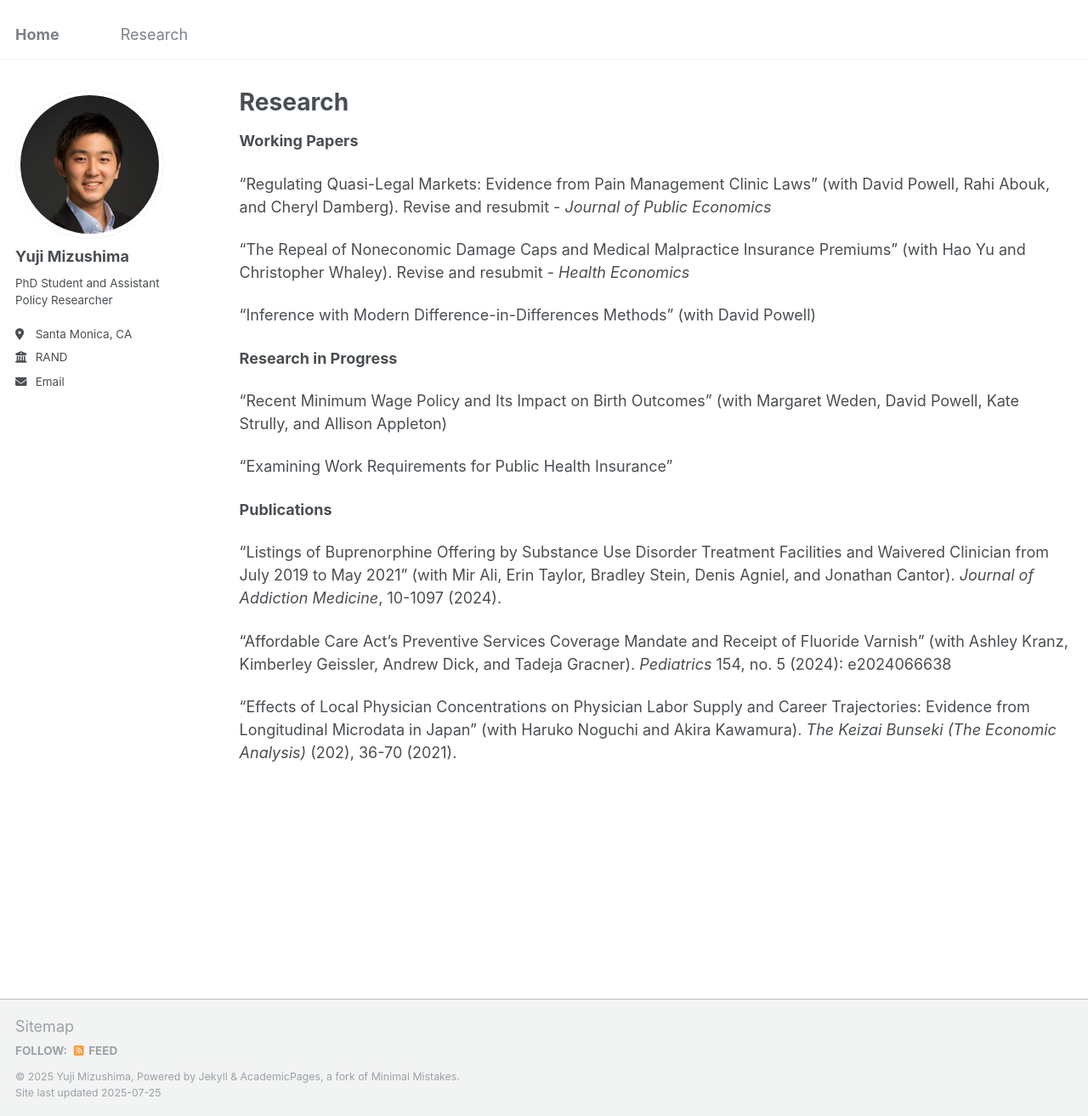
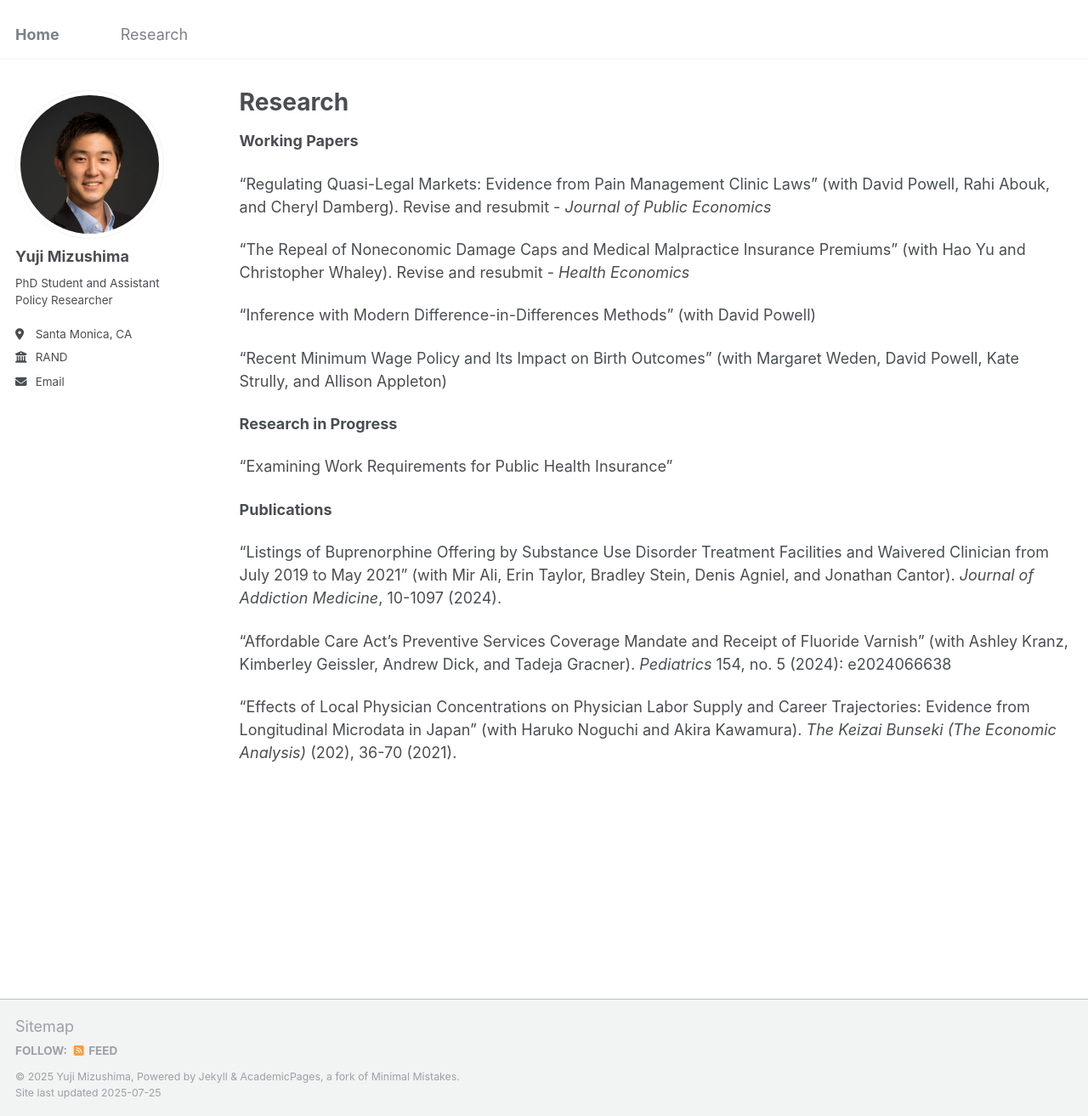
Before and after one commit to yujimizushima/yujimizushima.github.io, a Jekyll site: the page built from _pages/research.md, in a window 1280 px wide and 1313 px high. Shown: the whole window at 85% size. Built offline with Jekyll 4.4.1, drawn with Linux system fonts in a browser that asks for light colours.

```diff
--- a/_pages/research.md
+++ b/_pages/research.md
@@ -13,9 +13,9 @@ author_profile: true
 
 "Inference with Modern Difference-in-Differences Methods" (with David Powell)
 
+"Recent Minimum Wage Policy and Its Impact on Birth Outcomes" (with Margaret Weden, David Powell, Kate Strully, and Allison Appleton)
+
 **Research in Progress**
-
-"Recent Minimum Wage Policy and Its Impact on Birth Outcomes" (with Margaret Weden, David Powell, Kate Strully, and Allison Appleton)
 
 "Examining Work Requirements for Public Health Insurance"
 
```
